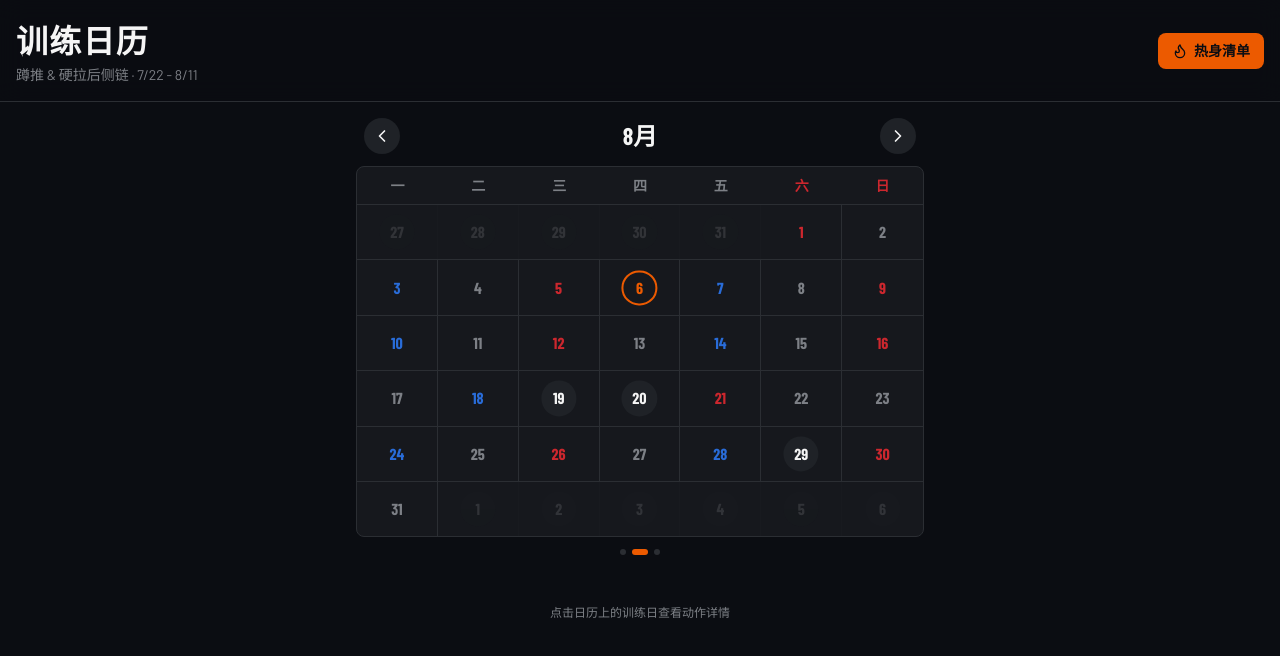
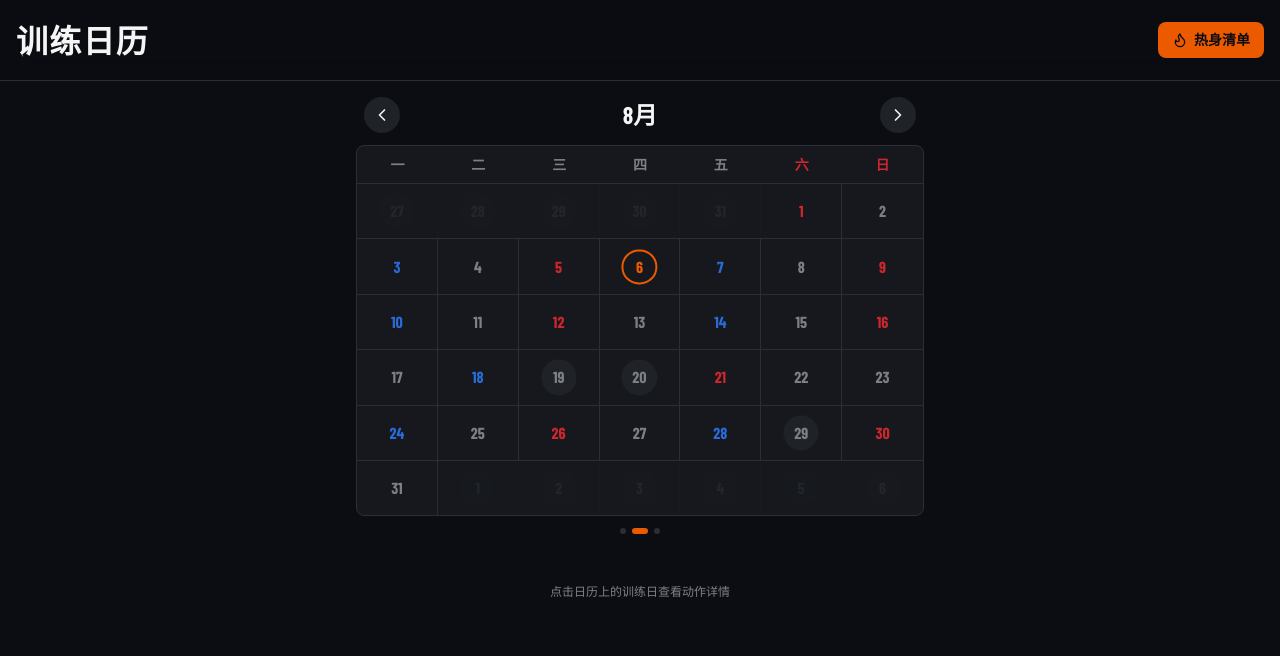
Before and after one commit to doulbeo/training-calendar, a React (Vite) app in the folder frontend/: page / in a window 1280 px wide. Shown: the top 656 px of the page. Built offline with nearby package versions, Linux system fonts and the light colour scheme.

Commit message:
更新第19至22练并修复计划缓存与日历展示

```diff
--- a/frontend/src/components/training/CalendarView.tsx
+++ b/frontend/src/components/training/CalendarView.tsx
@@ -190,7 +190,6 @@ export function CalendarView({ weeks }: CalendarViewProps) {
               <div key={wi} className="grid grid-cols-7" style={{ borderTop: '1px solid var(--border)' }}>
                 {week.map((day, di) => {
                   const hasTraining = !!day.dayData && day.dayData.type !== 'rest';
-                  const isRest = day.dayData?.type === 'rest';
                   const isSelected = selectedDay?.id === day.dayData?.id;
                   const isToday = !day.isPadding && day.date.getDate() === todayDate && day.date.getMonth() + 1 === todayMonth;
 
@@ -202,9 +201,7 @@ export function CalendarView({ weeks }: CalendarViewProps) {
                     ? day.dayData!.type === 'squat'
                       ? 'var(--squat)'
                       : 'var(--deadlift)'
-                    : isRest
-                    ? 'var(--muted-foreground)'
-                    : 'var(--foreground)';
+                    : 'var(--muted-foreground)';
 
                   return (
                     <motion.div
@@ -344,6 +341,11 @@ export function CalendarView({ weeks }: CalendarViewProps) {
                 >
                   {selectedDay.type === 'squat' ? '蹲推' : '硬拉'}
                 </span>
+                {selectedDay.label.match(/第\d+练/) && (
+                  <span style={{ fontSize: 'var(--font-size-small)', color: 'var(--muted-foreground)' }}>
+                    {selectedDay.label.match(/第\d+练/)?.[0]}
+                  </span>
+                )}
               </div>
 
               {selectedDay.exercises.map((ex, idx) => (
--- a/frontend/src/data/trainingData.ts
+++ b/frontend/src/data/trainingData.ts
@@ -488,4 +488,83 @@ export const defaultTrainingData: TrainingWeek[] = [
       },
     ],
   },
+  {
+    weekNumber: 7,
+    dateRange: '0907-0913',
+    days: [
+      {
+        id: 'w7d1',
+        date: '9月7日',
+        week: 7,
+        dayOfWeek: 1,
+        type: 'squat',
+        label: '蹲推训练（第19练）',
+        completed: false,
+        exercises: setId('w7d1', [
+          ex('杠铃深蹲', ['1', '2', '125kg'], ['3', '5', '105kg']),
+          ex('杠铃暂停卧推', ['1', '1', '70kg'], ['2', '5', '55kg']),
+          ex('杠铃窄距卧推', ['2', '8', '45kg']),
+          ex('保加利亚单腿蹲', ['3', '10', '10kg']),
+          ex('单腿倒蹬', ['3', '10', 'RPE7']),
+          ex('三头过头伸展', ['3', '10', '10kg']),
+        ]),
+      },
+      { id: 'w7d2', date: '9月8日', week: 7, dayOfWeek: 2, type: 'rest', label: '休息', completed: false, exercises: [] },
+      {
+        id: 'w7d3',
+        date: '9月9日',
+        week: 7,
+        dayOfWeek: 3,
+        type: 'deadlift',
+        label: '硬拉后侧链训练（第20练）',
+        completed: false,
+        exercises: setId('w7d3', [
+          ex('杠铃传统硬拉', ['1', '2', '130kg'], ['2', '4', '110kg']),
+          ex('杠铃直腿硬拉', ['3', '8', '75kg', '带助力带']),
+          ex('杠铃臀桥 / 器械臀桥', ['3', '10', '115kg', '注意离心顶端收缩']),
+          ex('宽距高位下拉', ['3', '10', '40kg']),
+          ex('坐姿宽距划船', ['3', '10', '40kg']),
+          ex('哥本哈根支撑', ['3', '20-30秒', '自重']),
+        ]),
+      },
+      { id: 'w7d4', date: '9月10日', week: 7, dayOfWeek: 4, type: 'rest', label: '休息', completed: false, exercises: [] },
+      {
+        id: 'w7d5',
+        date: '9月11日',
+        week: 7,
+        dayOfWeek: 5,
+        type: 'squat',
+        label: '蹲推训练（第21练）',
+        completed: false,
+        exercises: setId('w7d5', [
+          ex('杠铃低杠暂停深蹲', ['1', '3', '120kg', '底端暂停1秒']),
+          ex('杠铃高杠暂停深蹲', ['3', '6', '95kg']),
+          ex('杠铃无腿暂停卧推', ['1', '3', '60kg', '暂停一秒'], ['3', '8', '45kg', '暂停一秒']),
+          ex('杠铃实力推', ['3', '6', '35kg']),
+          ex('坐姿腿屈伸', ['3', '10', '50kg']),
+          ex('单手三头下压', ['3', '10', '10kg']),
+        ]),
+      },
+      { id: 'w7d6', date: '9月12日', week: 7, dayOfWeek: 6, type: 'rest', label: '休息', completed: false, exercises: [] },
+      {
+        id: 'w7d7',
+        date: '9月13日',
+        week: 7,
+        dayOfWeek: 7,
+        type: 'deadlift',
+        label: '硬拉后侧链训练（第22练）',
+        completed: false,
+        exercises: setId('w7d7', [
+          ex('杠铃传统硬拉', ['4', '4', '125kg']),
+          ex('罗马尼亚硬拉', ['2', '8', '100kg']),
+          ex('山羊挺身', ['3', '10', '25kg']),
+          ex('辅助引体', ['3', '8', '49kg']),
+          ex('哑铃垂式弯举', ['3', '10', '5kg']),
+          ex('坐姿宽距划船', ['3', '12', '35kg']),
+          ex('杠铃窄距卧推', ['3', '8', '45kg']),
+          ex('哥本哈根支撑', ['3', '30秒', '自重']),
+        ]),
+      },
+    ],
+  },
 ];
--- a/frontend/src/hooks/useTraining.ts
+++ b/frontend/src/hooks/useTraining.ts
@@ -1,42 +1,25 @@
-import { useState, useEffect, useCallback } from 'react';
-import { TrainingWeek } from '@/types/training';
+import { useState, useEffect } from 'react';
 import { defaultTrainingData } from '@/data/trainingData';
-
-const STORAGE_KEY = 'training-calendar-data-v2';
-
-function loadData(): TrainingWeek[] {
-  try {
-    const raw = localStorage.getItem(STORAGE_KEY);
-    if (raw) return JSON.parse(raw);
-  } catch { /* ignore */ }
-  return defaultTrainingData;
-}
-
-function saveData(data: TrainingWeek[]) {
-  localStorage.setItem(STORAGE_KEY, JSON.stringify(data));
-}
+import { applyCompletion, COMPLETION_KEY, loadCompletion } from '@/lib/training-completion';
 
 export function useTraining() {
-  const [weeks, setWeeks] = useState<TrainingWeek[]>(() => loadData());
+  const [completion] = useState(() => {
+    try {
+      return loadCompletion(localStorage);
+    } catch {
+      return {};
+    }
+  });
 
   useEffect(() => {
-    saveData(weeks);
-  }, [weeks]);
+    try {
+      localStorage.setItem(COMPLETION_KEY, JSON.stringify(completion));
+    } catch {
+      // Read-only plans remain available when browser storage is blocked or full.
+    }
+  }, [completion]);
 
-  const toggleComplete = useCallback((dayId: string) => {
-    setWeeks(prev =>
-      prev.map(week => ({
-        ...week,
-        days: week.days.map(day =>
-          day.id === dayId ? { ...day, completed: !day.completed } : day
-        ),
-      }))
-    );
-  }, []);
-
-  const resetData = useCallback(() => {
-    setWeeks(defaultTrainingData);
-  }, []);
+  const weeks = applyCompletion(defaultTrainingData, completion);
 
   const progress = (() => {
     let total = 0;
@@ -52,5 +35,5 @@ export function useTraining() {
     return { done, total, percent: total > 0 ? Math.round((done / total) * 100) : 0 };
   })();
 
-  return { weeks, progress, toggleComplete, resetData };
+  return { weeks, progress };
 }
--- /dev/null
+++ b/frontend/src/lib/training-completion.ts
@@ -0,0 +1,48 @@
+import type { TrainingWeek } from '@/types/training';
+
+export const COMPLETION_KEY = 'training-calendar-completion-v1';
+export const LEGACY_PLAN_KEY = 'training-calendar-data-v2';
+export type CompletionRecords = Record<string, boolean>;
+
+function readJson(storage: Pick<Storage, 'getItem'>, key: string): unknown {
+  try {
+    const raw = storage.getItem(key);
+    return raw === null ? null : JSON.parse(raw);
+  } catch {
+    return null;
+  }
+}
+
+export function loadCompletion(storage: Pick<Storage, 'getItem'>): CompletionRecords {
+  const saved = readJson(storage, COMPLETION_KEY);
+  if (saved && typeof saved === 'object' && !Array.isArray(saved)) {
+    return Object.fromEntries(Object.entries(saved).filter(([, value]) => typeof value === 'boolean'));
+  }
+
+  // Import completion flags only. Never restore cached exercises or dates.
+  const legacy = readJson(storage, LEGACY_PLAN_KEY);
+  const records: CompletionRecords = {};
+  if (Array.isArray(legacy)) {
+    for (const week of legacy) {
+      if (!Array.isArray(week?.days)) continue;
+      for (const day of week.days) {
+        if (typeof day?.id === 'string' && typeof day.completed === 'boolean') {
+          Object.defineProperty(records, day.id, {
+            value: day.completed, enumerable: true, configurable: true, writable: true,
+          });
+        }
+      }
+    }
+  }
+  return records;
+}
+
+export function applyCompletion(plan: TrainingWeek[], records: CompletionRecords): TrainingWeek[] {
+  return plan.map(week => ({
+    ...week,
+    days: week.days.map(day => ({
+      ...day,
+      completed: day.type !== 'rest' && Object.hasOwn(records, day.id) && records[day.id] === true,
+    })),
+  }));
+}
--- a/frontend/src/pages/Index.tsx
+++ b/frontend/src/pages/Index.tsx
@@ -39,9 +39,6 @@ export default function Index() {
             >
               训练日历
             </h1>
-            <p style={{ fontSize: 'var(--font-size-label)', color: 'var(--muted-foreground)' }}>
-              蹲推 & 硬拉后侧链 · 7/22 - 8/11
-            </p>
           </div>
 
           <button
```
Also changed, not shown: 1 other file (tests, documents, lock files or other folders).
